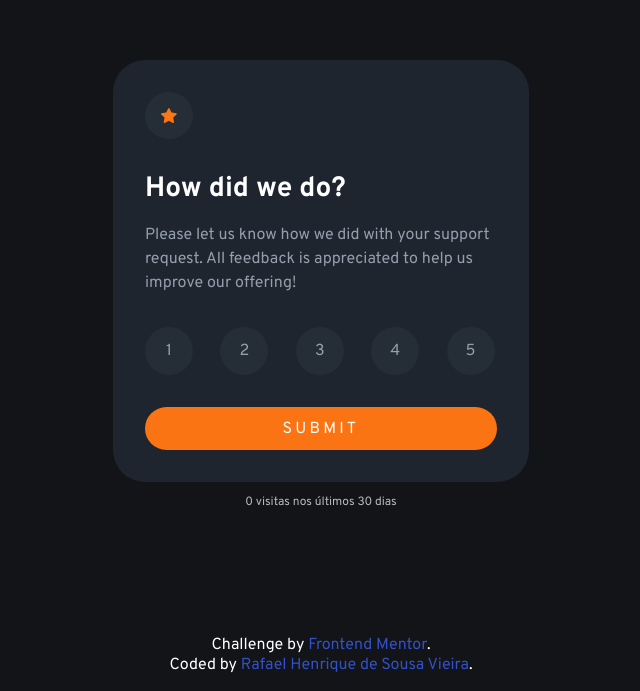
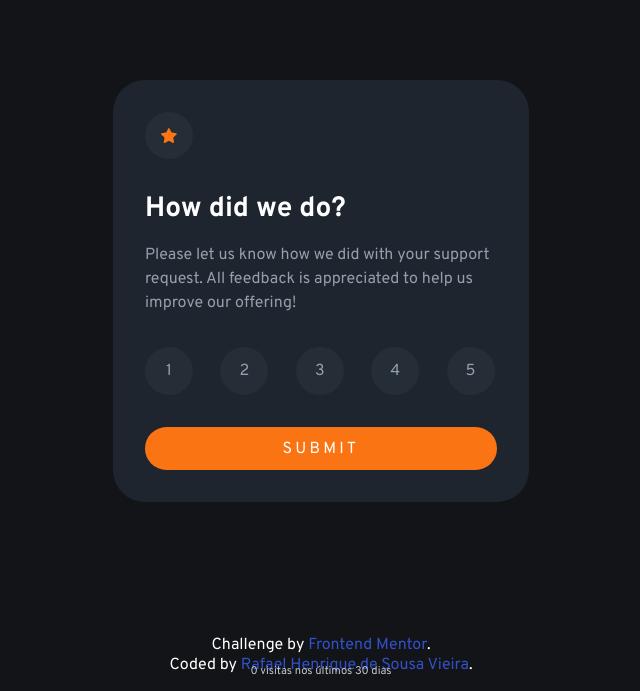
Before and after one commit to RafaelHDSV/Interactive-rating-component, a plain HTML site: page index.html in a window 1280 px wide. Shown: the part 109-800 px from the top of the page, without its empty margins (319-959 px from the left). Drawn offline with Linux system fonts and the light colour scheme.

Commit message:
Fix Vieira Analytics collect and visit-count footer placement.

```diff
--- a/index.html
+++ b/index.html
@@ -96,7 +96,11 @@
 
   <script src="script.js"></script>
 <script data-name="BMC-Widget" data-cfasync="false" src="https://cdnjs.buymeacoffee.com/1.0.0/widget.prod.min.js" data-id="vieira" data-description="Support me on Buy me a coffee!" data-message="" data-color="#FC7613" data-position="Right" data-x_margin="18" data-y_margin="18"></script>
-    <p id="va-visits" aria-live="polite" hidden style="margin:0;padding:0.75rem 1rem;text-align:center;font-size:0.75rem;opacity:0.7"></p>
+
+  <footer class="attribution" style="text-align:center;padding:0.75rem 1rem;font-size:0.75rem">
+    <p id="va-visits" aria-live="polite" hidden style="margin:0.35rem 0 0;padding:0;text-align:center;font-size:0.7rem;line-height:1.3;opacity:0.75;color:inherit"></p>
+  </footer>
+    <script type="module" src="js/analytics.js"></script>
     <script type="module" src="js/visit-count.js"></script>
 </body>
 
--- /dev/null
+++ b/js/analytics.js
@@ -0,0 +1,3 @@
+import { trackPageview } from '../vendor/vieira-analytics/dist/index.js'
+
+trackPageview({ projectKey: 'nota-interativa' })
```
Also changed, not shown: vendor/vieira-analytics/package.json (added, +25 -0 lines), vendor/vieira-analytics/dist/chunk-7RC3YH4P.js (added), vendor/vieira-analytics/dist/index.js (added), vendor/vieira-analytics/dist/react.js (added), 3 other files.
